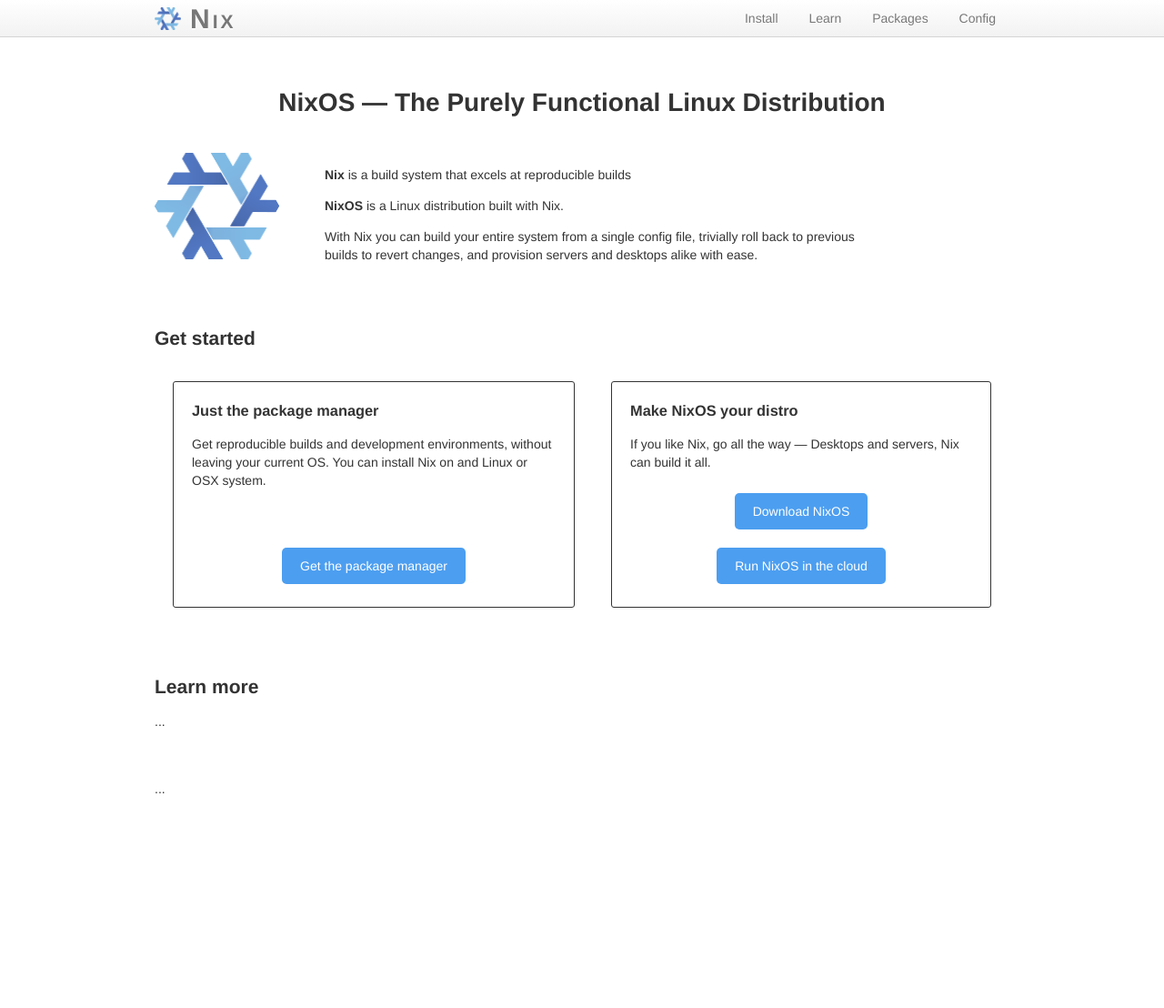
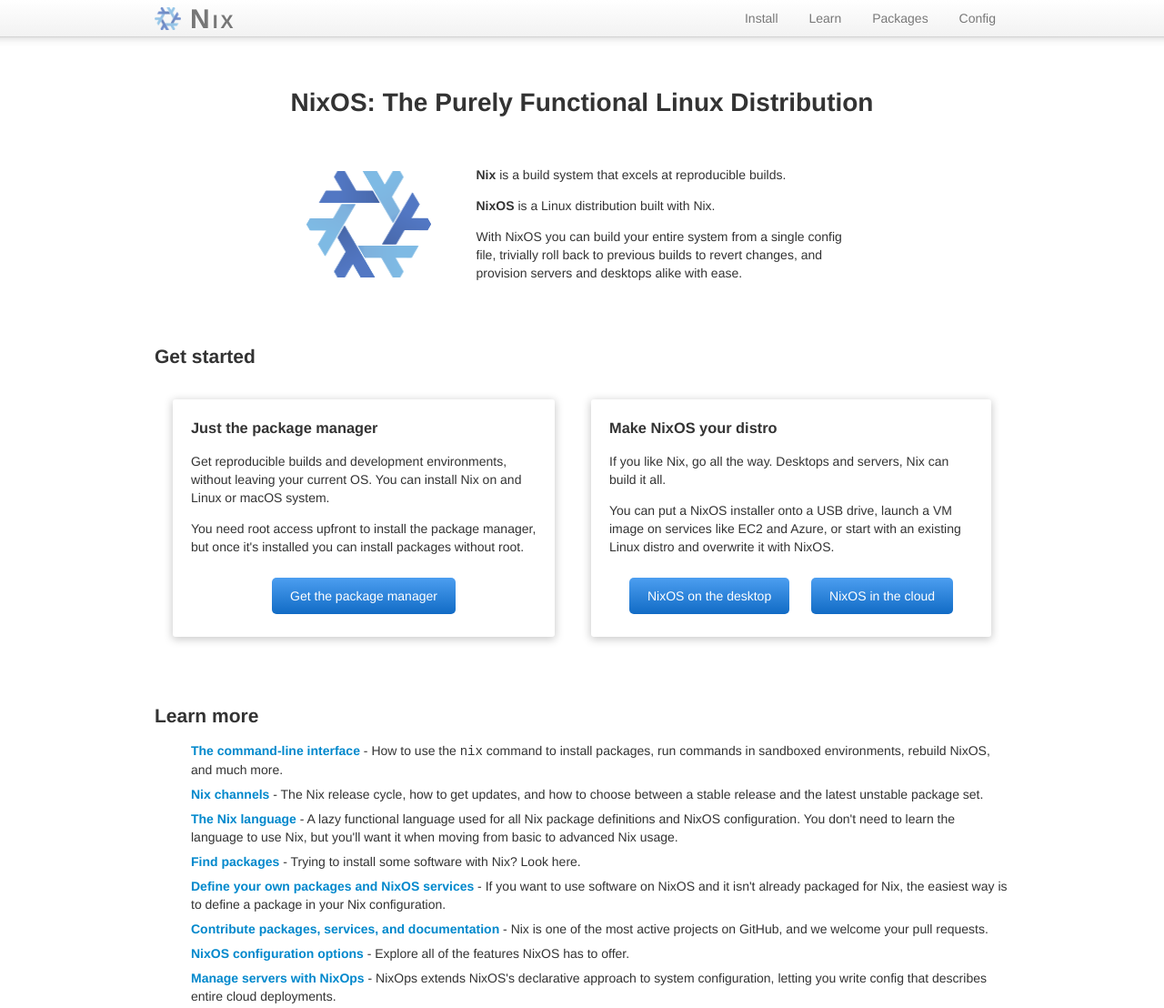
Before and after one commit to typeclasses/nix-homepage, a plain HTML site: page index.html in a window 1280 px wide. Shown: the top 1108 px of the page at 91% size. Before the commit the page ends 897 px from the top, so only its background shows below. Drawn offline with nearby package versions, Linux system fonts and the light colour scheme; files that its build step writes are made by us from their sources.

Commit message:
finish first homepage iteration

```diff
--- a/index.html
+++ b/index.html
@@ -25,13 +25,13 @@
 
     <section id="pitch">
       <div class="container">
-        <h1>NixOS &mdash; The Purely Functional Linux Distribution</h1>
+        <h1>NixOS: The Purely Functional Linux Distribution</h1>
         <div class="logo-and-text">
           <img src="logo.png" class="logo">
           <div class="text">
-            <p><strong>Nix</strong> is a build system that excels at reproducible builds</p>
+            <p><strong>Nix</strong> is a build system that excels at reproducible builds.</p>
             <p><strong>NixOS</strong> is a Linux distribution built with Nix.</p>
-            <p>With Nix you can build your entire system from a single config file, trivially roll back to previous builds to revert changes, and provision servers and desktops alike with ease.</p>
+            <p>With NixOS you can build your entire system from a single config file, trivially roll back to previous builds to revert changes, and provision servers and desktops alike with ease.</p>
           </div>
         </div>
       </div>
@@ -44,7 +44,8 @@
           <div class="way">
             <div>
               <h3>Just the package manager</h3>
-              <p>Get reproducible builds and development environments, without leaving your current OS. You can install Nix on and Linux or OSX system.</p>
+              <p>Get reproducible builds and development environments, without leaving your current OS. You can install Nix on and Linux or macOS system.</p>
+              <p>You need root access upfront to install the package manager, but once it's installed you can install packages without root.</p>
             </div>
             <div class="button-row">
               <a>Get the package manager</a>
@@ -53,11 +54,12 @@
           <div class="way">
             <div>
               <h3>Make NixOS your distro</h3>
-              <p>If you like Nix, go all the way &mdash; Desktops and servers, Nix can build it all.</p>
+              <p>If you like Nix, go all the way. Desktops and servers, Nix can build it all.</p>
+              <p>You can put a NixOS installer onto a USB drive, launch a VM image on services like EC2 and Azure, or start with an existing Linux distro and overwrite it with NixOS.</p>
             </div>
             <div class="button-row">
-              <a>Download NixOS</a>
-              <a>Run NixOS in the cloud</a>
+              <a>NixOS on the desktop</a>
+              <a>NixOS in the cloud</a>
             </div>
           </div>
         </div>
@@ -67,13 +69,45 @@
     <section id="learn-more">
       <div class="container">
         <h2>Learn more</h2>
-        <p>...</p>
+        <ul>
+          <li><a>The command-line interface</a> - How to use the <code>nix</code> command to install packages, run commands in sandboxed environments, rebuild NixOS, and much more.
+          <li><a>Nix channels</a> - The Nix release cycle, how to get updates, and how to choose between a stable release and the latest unstable package set.
+          <li><a>The Nix language</a> - A lazy functional language used for all Nix package definitions and NixOS configuration. You don't need to learn the language to use Nix, but you'll want it when moving from basic to advanced Nix usage.
+          <li><a>Find packages</a> - Trying to install some software with Nix? Look here.
+          <li><a>Define your own packages and NixOS services</a> - If you want to use software on NixOS and it isn't already packaged for Nix, the easiest way is to define a package in your Nix configuration.
+          <li><a>Contribute packages, services, and documentation</a> - Nix is one of the most active projects on GitHub, and we welcome your pull requests.
+          <li><a>NixOS configuration options</a> - Explore all of the features NixOS has to offer.
+          <li><a>Manage servers with NixOps</a> - NixOps extends NixOS's declarative approach to system configuration, letting you write config that describes entire cloud deployments.
+        </ul>
+      </div>
+    </section>
+
+    <section id="ecosystems">
+      <div class="container">
+        <h2>Supported programming ecosystems</h2>
+        <ul>
+          <li><a>Bower</a>
+          <li><a>Coq</a>
+          <li><a>Erlang/Elixir</a>
+          <li><a>Go</a>
+          <li><a>Haskell</a>
+          <li><a>Idris</a>
+          <li><a>Java</a>
+          <li><a>JavaScript</a>
+          <li><a>Lua</a>
+          <li><a>Perl</a>
+          <li><a>Python</a>
+          <li><a>Qt</a>
+          <li><a>R</a>
+          <li><a>Ruby</a>
+          <li><a>LaTeX</a>
+        </ul>
       </div>
     </section>
 
     <section id="bottom">
       <div class="container">
-        ...
+        This page was last changed on 2018-04-15. <a>You can edit it on GitHub.</a>
       </div>
     </section>
 
--- a/nix.scss
+++ b/nix.scss
@@ -10,6 +10,32 @@ body {
 
 a {
   cursor: pointer;
+
+  $color: #08c;
+  color: $color;
+
+  &:hover {
+    color: darken($color, 15%);
+    text-decoration: underline;
+  }
+}
+
+@mixin buttonlike {
+  display: inline-block;
+  border-radius: 5px;
+  color: white;
+  padding: 10px 20px;
+  margin: 10px;
+
+  $bg: #4c9ef0;
+  background-color: $bg;
+  background-image: linear-gradient(to bottom, $bg, darken($bg, 20%));
+  background-repeat: repeat-x;
+
+  &:hover {
+    background-image: linear-gradient(to bottom, lighten($bg, 5%), darken($bg, 15%));
+    text-decoration: none;
+  }
 }
 
 h1 {
@@ -31,12 +57,17 @@ h1 {
   left: 0;
   top: 0;
   z-index: 1;
-  background-color: #fafafa;
-  background-image: linear-gradient(to bottom, #fff, #f2f2f2);
+
+  $bg: #f2f2f2;
+  background-color: $bg;
+  background-image: linear-gradient(to bottom, white, $bg);
   background-repeat: repeat-x;
+
   border-width: 0 0 1px;
   border-style: solid;
   border-color: #d4d4d4;
+
+  box-shadow: 0px -21px 10px 20px #c0c0c0;
 
   .container {
     display: flex;
@@ -67,7 +98,9 @@ h1 {
     img {
       width: 29px;
       height: 25px;
+      opacity: 0.8;
     }
+    &:hover img { opacity: 1; }
 
     span {
       display: inline-block;
@@ -97,6 +130,8 @@ h1 {
   .logo-and-text {
     display: flex;
     flex-direction: row;
+    justify-content: center;
+    align-items: center;
   }
 
   .logo {
@@ -106,7 +141,7 @@ h1 {
   }
 
   p {
-    max-width: 600px;
+    max-width: 420px;
   }
 
   @media (max-width: 500px) {
@@ -121,29 +156,23 @@ h1 {
   padding: 20px;
 
   .way {
-
     display: flex;
     flex-direction: column;
     justify-content: space-between;
 
     padding: 5px 20px 15px;
     margin: 20px;
+
+    max-width: 400px;
+    box-shadow: 0 2px 10px 1px #ccc;
+    border-radius: 3px;
   }
 
   .button-row {
     text-align: center;
 
     a {
-      display: inline-block;
-      border-radius: 5px;
-      background-color: #4c9ef0;
-      color: white;
-      padding: 10px 20px;
-      margin: 10px;
-
-      &:hover {
-        background-color: #51a8ff;
-      }
+      @include buttonlike;
     }
   }
 
@@ -154,19 +183,32 @@ h1 {
       justify-content: space-evenly;
       align-items: stretch;
     }
-
-    .way {
-      max-width: 400px;
-      border: 1px solid #333;
-      border-radius: 3px;
-    }
   }
 }
 
-#learn-more {
+#learn-more, #ecosystems {
   padding: 20px;
+
+  a {
+    font-weight: bold;
+  }
+
+  li {
+    list-style-type: none;
+    margin: 0.5em 0;
+  }
 }
 
 #bottom {
-  padding: 20px;
+  color: #ccc;
+  background-color: #222;
+  padding: 40px 20px;
+  margin-top: 50px;
+  text-align: center;
+
+  a {
+    $color: #679aff;
+    color: $color;
+    &:hover { color: lighten($color, 10%); }
+  }
 }
```
